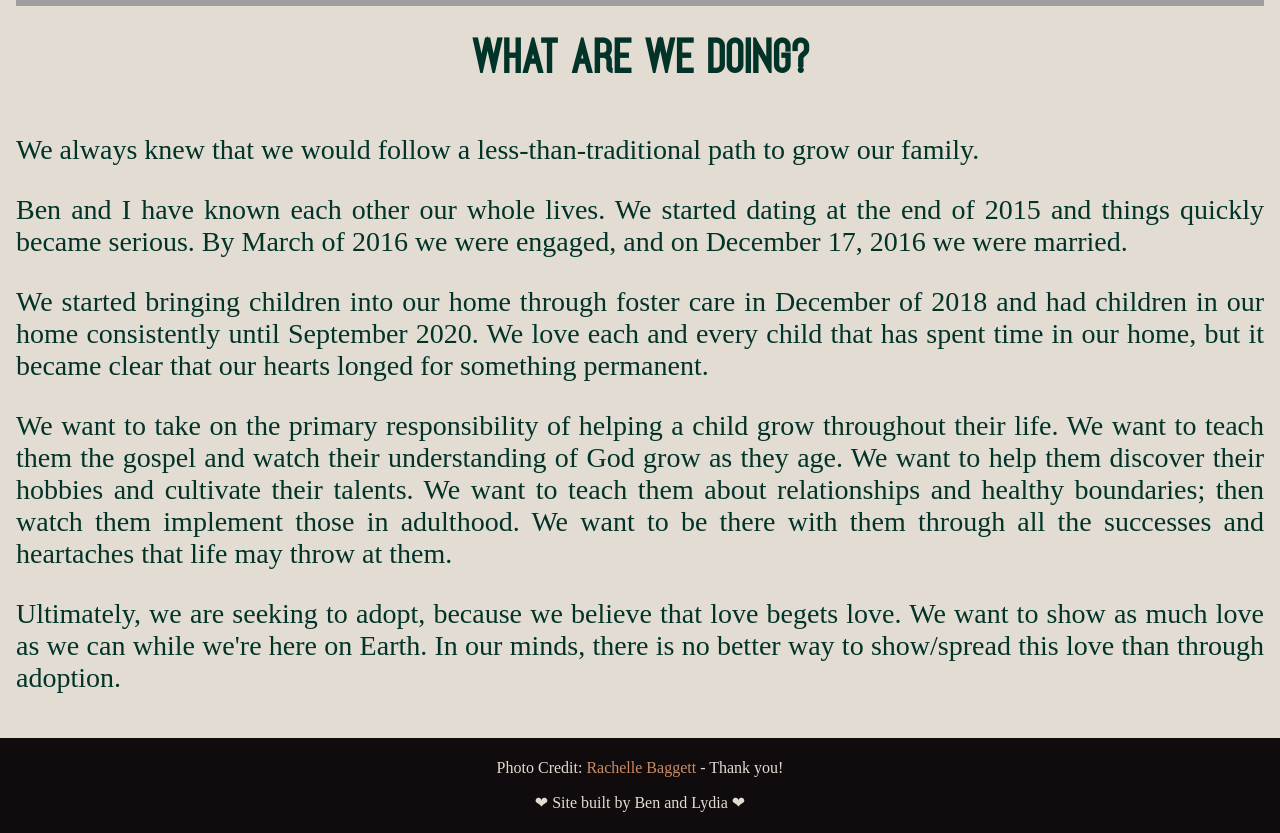
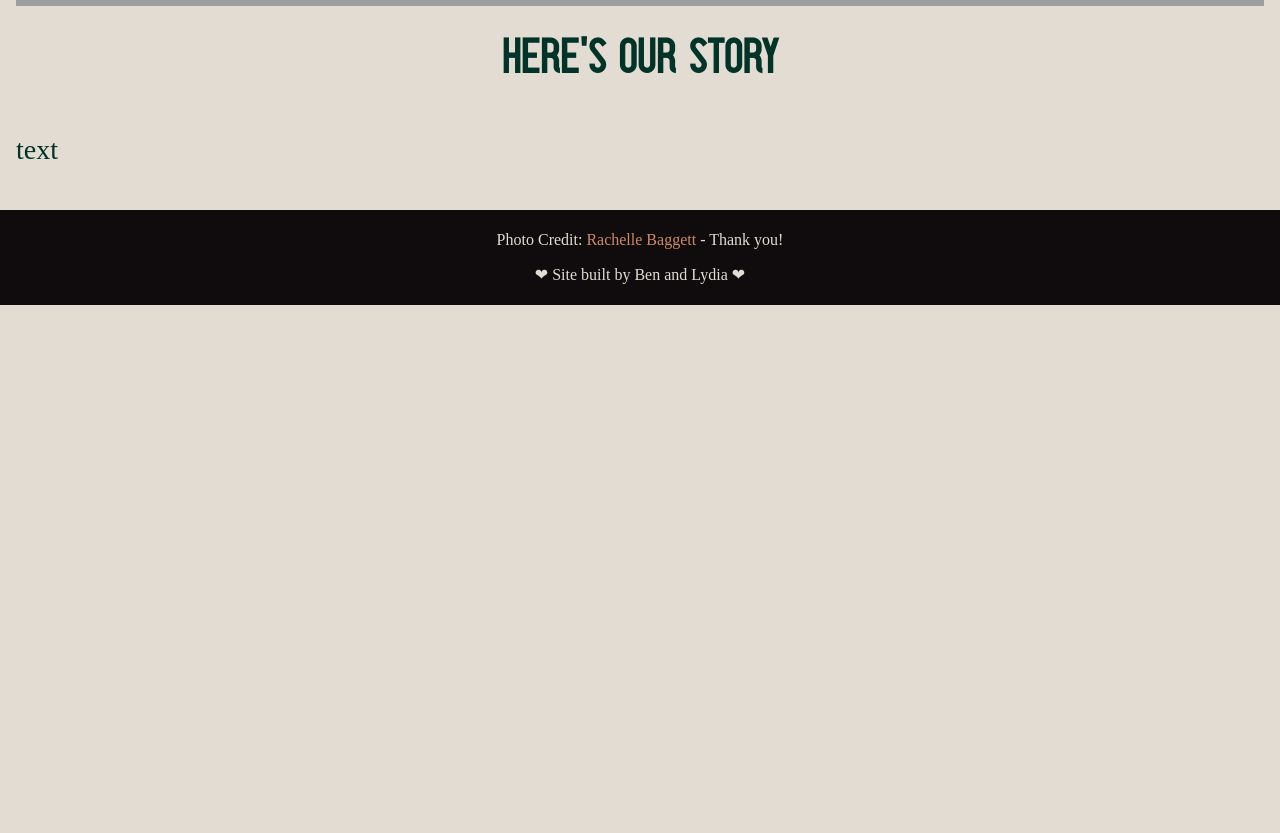
Before and after one commit to Wolf-Hand/adoptionsite, a plain HTML site: page index.htm in a window 1280 px wide. Shown: the part 440-1273 px from the top of the page. After the commit the page ends 800 px from the top, so only its background shows below. Drawn offline with Linux system fonts and the light colour scheme; grey boxes are pictures that could not be loaded.

Commit message:
Removed old text

```diff
--- a/index.htm
+++ b/index.htm
@@ -59,21 +59,9 @@
 
     <div class="hero-image-index"></div>
 
-    <h1 style="font-size: 300%">What Are We Doing?</h1>
+    <h1 style="font-size: 300%">Here's Our Story</h1>
     <p>
-      We always knew that we would follow a less-than-traditional path to grow our family.
-    </p>
-    <p>
-      Ben and I have known each other our whole lives. We started dating at the end of 2015 and things quickly became serious. By March of 2016 we were engaged, and on December 17, 2016 we were married.
-    </p>
-    <p>
-      We started bringing children into our home through foster care in December of 2018 and had children in our home consistently until September 2020. We love each and every child that has spent time in our home, but it became clear that our hearts longed for something permanent.
-    </p>
-    <p>
-      We want to take on the primary responsibility of helping a child grow throughout their life. We want to teach them the gospel and watch their understanding of God grow as they age. We want to help them discover their hobbies and cultivate their talents. We want to teach them about relationships and healthy boundaries; then watch them implement those in adulthood. We want to be there with them through all the successes and heartaches that life may throw at them.
-    </p>
-    <p>
-      Ultimately, we are seeking to adopt, because we believe that love begets love. We want to show as much love as we can while we're here on Earth. In our minds, there is no better way to show/spread this love than through adoption.
+      text
     </p>
   </div>
 
```
